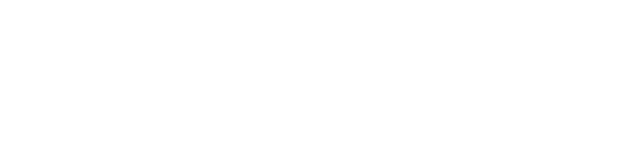
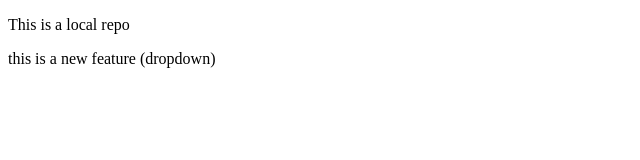
Before and after one commit to Prashantsingh4056/localrepo, a plain HTML site: page index.html in a window 1280 px wide. Shown: the whole page, without its empty margins (0-640 px from the left). Drawn offline with Linux system fonts and the light colour scheme.

```diff
--- a/index.html
+++ b/index.html
@@ -6,6 +6,7 @@
     <title>Local Repo</title>
 </head>
 <body>
-
+    <p>This is a local repo</p>
+    <p>this is a new feature (dropdown)</p>
 </body>
 </html>
```
Also changed, not shown: 1 other file.
